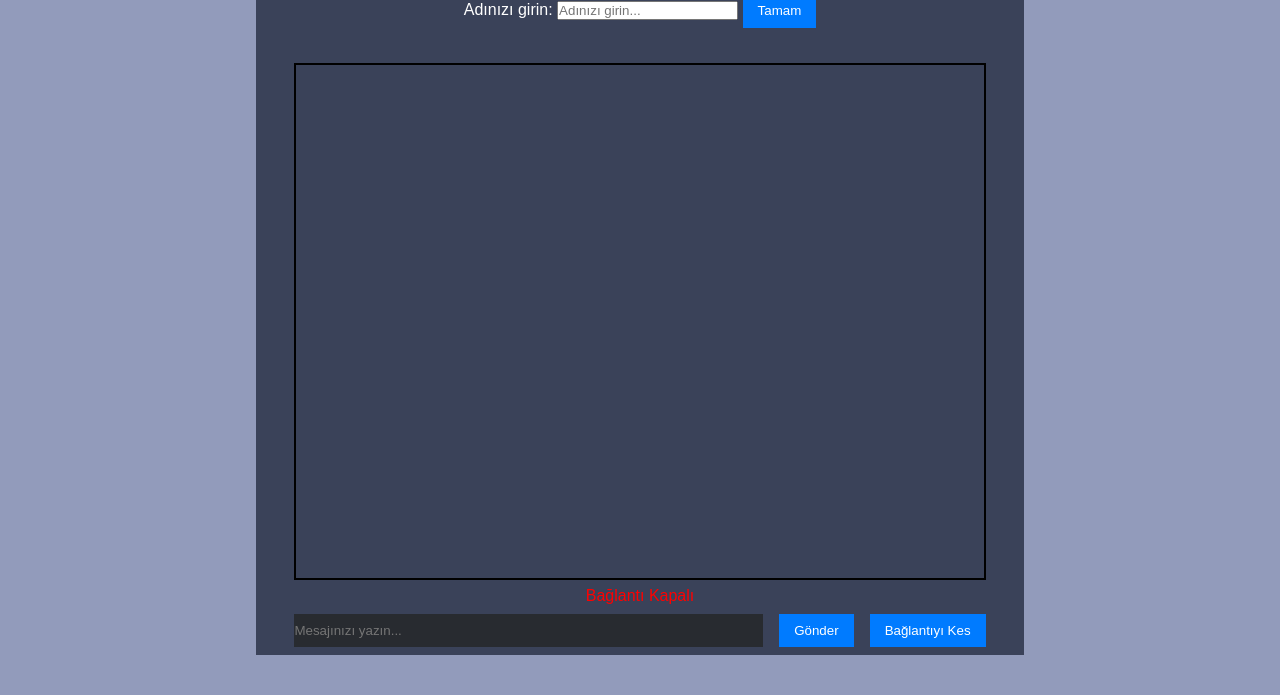
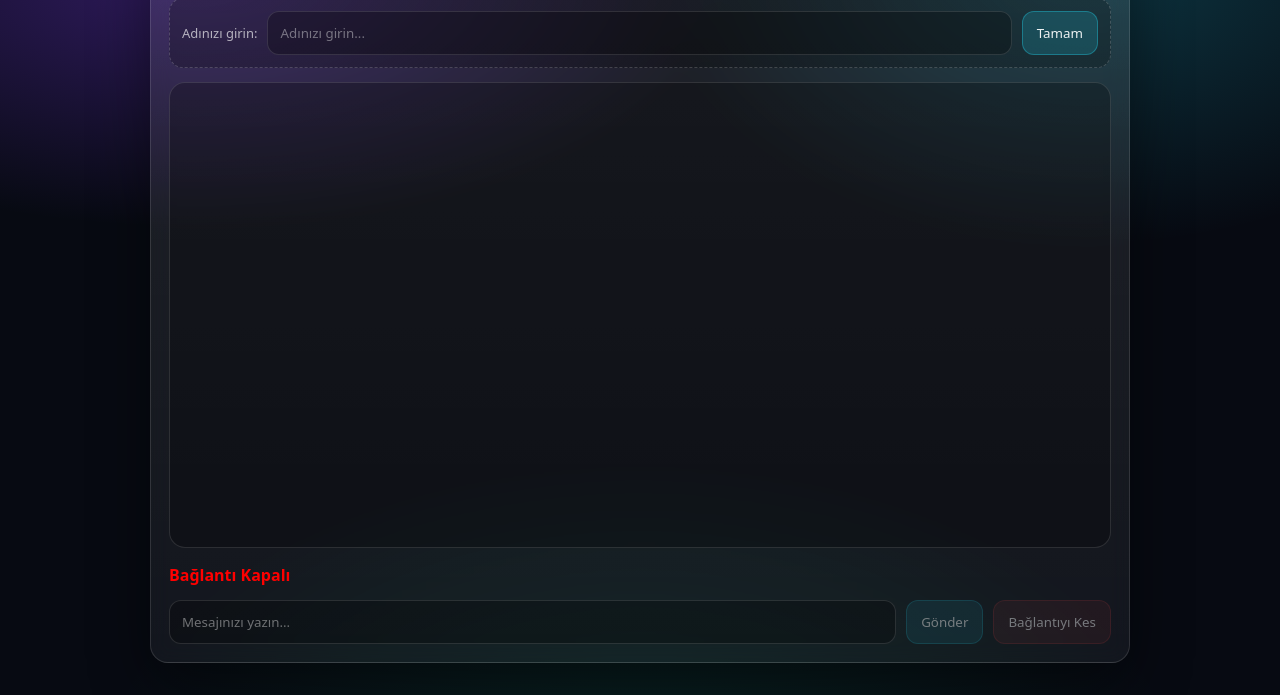
Before and after one commit to kubracetinkaya1/chat-app-, a website: page chat-app/index.html in a window 1280 px wide. Shown: the part 105-800 px from the top of the page. Drawn offline with Linux system fonts and the light colour scheme.

Commit message:
ui : simplify styles and improve button design

```diff
--- a/chat-app/index.html
+++ b/chat-app/index.html
@@ -13,7 +13,7 @@
 			<div class="name-section" id="name-section">
 				<label for="name-input">Adınızı girin:</label>
 				<input type="text" id="name-input" placeholder="Adınızı girin..." />
-				<button onclick="setName()">Tamam</button>
+				<button class="btn primary" onclick="setName()">Tamam</button>
 			</div>
 			<div class="chat-box" id="chat-box"></div>
 			<div class="connection-status">
@@ -21,11 +21,12 @@
 			</div>
 			<div class="message-input">
 				<input type="text" id="message-input" placeholder="Mesajınızı yazın..." disabled />
-				<button id="send-button" onclick="sendMessage()" disabled>Gönder</button>
-				<button id="disconnect-button" onclick="disconnect()" disabled>
-					Bağlantıyı Kes
-				</button>
-				<button id="reconnect-button" onclick="reconnect()" style="display: none">
+				<button id="send-button" class="btn primary" onclick="sendMessage()" disabled>Gönder</button>
+				<button id="disconnect-button" class="btn danger" onclick="disconnect()" disabled>
+                 Bağlantıyı Kes
+                </button>
+
+				<button id="reconnect-button" class="btn success" onclick="reconnect()" style="display: none">
 					Tekrar Bağlan
 				</button>
 			</div>
--- a/chat-app/style.css
+++ b/chat-app/style.css
@@ -1,111 +1,152 @@
-* {
-	box-sizing: border-box;
-	padding: 0;
-	margin: 0;
-	font-family: "Rubik", sans-serif;
-	line-height:1;
-	/*border: 0.5px black solid;*/
-	/* outline: 2px solid black;  */
+:root{
+  --bg: #070a12;
+  --text: rgba(255,255,255,.92);
+  --muted: rgba(255,255,255,.65);
+  --b: rgba(255,255,255,.12);
+  --card1: rgba(255,255,255,.10);
+  --card2: rgba(255,255,255,.05);
+  --panel: rgba(0,0,0,.26);
+  --input: rgba(0,0,0,.28);
 
+  --primary-bg: rgba(34,211,238,.18);
+  --primary-b: rgba(34,211,238,.35);
+  --danger-bg: rgba(239,68,68,.14);
+  --danger-b: rgba(239,68,68,.28);
+  --success-bg: rgba(16,185,129,.16);
+  --success-b: rgba(16,185,129,.30);
 }
-img {
-	display: flex;
 
-	object-fit: contain;
+*{ box-sizing:border-box; margin:0; padding:0; font-family: ui-sans-serif,system-ui,-apple-system,Segoe UI,Roboto,Arial; }
+html,body{ height:100%; }
+
+body{
+  background:
+    radial-gradient(900px 420px at 15% 10%, rgba(124,58,237,.35), transparent 60%),
+    radial-gradient(800px 520px at 85% 8%, rgba(34,211,238,.22), transparent 55%),
+    radial-gradient(900px 520px at 50% 110%, rgba(16,185,129,.14), transparent 60%),
+    var(--bg);
+  min-height:100vh;
+  display:grid;
+  place-items:center;
+  padding:24px;
+  color:var(--text);
 }
-body{
-    background-color: #929bbb;
-    height: 100dvh;
-    display: flex;
-    align-items: center;
 
+.container{
+  width:min(980px,100%);
+  height:min(92vh,860px);
+  display:flex;
+  flex-direction:column;
+  gap:14px;
+  padding:18px;
+  border-radius:18px;
+  border:1px solid var(--b);
+  background: linear-gradient(180deg, var(--card1), var(--card2));
+  box-shadow: 0 22px 60px rgba(0,0,0,.45);
+  backdrop-filter: blur(10px);
 }
-.container {
-    margin: 0 auto;
-	display: flex;
-	width: 60dvw;
-	height: 90dvh;
-    align-content: center;
-	background-color: #3a4259;
-	justify-content: center;
-	align-items: center;
-flex-direction: column;
-background-image:url(misc/background.jpg);
-background-repeat: no-repeat;
-background-size: cover;
 
+.header{
+  font-size:28px;
+  letter-spacing:.3px;
+  color:var(--text);
 }
+
 .name-section{
-    flex-basis: 10%;
-align-content: center;
-color: white;
+  display:flex;
+  align-items:center;
+  gap:10px;
+  flex-wrap:wrap;
+  padding:12px;
+  border-radius:14px;
+  border:1px dashed rgba(255,255,255,.18);
+  background: rgba(0,0,0,.22);
 }
+
+.name-section label{ font-size:13px; color:var(--muted); }
+
+input[type="text"]{
+  flex:1 1 240px;
+  height:44px;
+  padding:0 12px;
+  border-radius:12px;
+  border:1px solid var(--b);
+  outline:none;
+  background:var(--input);
+  color:var(--text);
+}
+input[type="text"]::placeholder{ color: rgba(255,255,255,.40); }
+
 .chat-box{
-    display: flex;
-    flex-grow: 1;
-    width: 90%;
-    padding: 1rem;
-    border: 2px solid black;
-    margin-top: 1em;
-    margin-bottom: 0.5em;
-    align-items: end;
-    flex-direction: column;
-    justify-content: safe flex-end;
-    gap: 8px;
-    overflow-y: scroll;
+  flex:1;
+  width:100%;
+  padding:14px;
+  overflow-y:auto;
+  border-radius:16px;
+  border:1px solid var(--b);
+  background:var(--panel);
+  display:flex;
+  flex-direction:column;
+  gap:10px;
+}
+.chat-box::-webkit-scrollbar{ width:10px; }
+.chat-box::-webkit-scrollbar-thumb{
+  background: rgba(255,255,255,.18);
+  border-radius:999px;
+  border:2px solid transparent;
+  background-clip:content-box;
+}
 
+.connection-status #connection-status{
+  margin: 2px 0 0;
+  font-weight:600;
+}
 
+.message-input{
+  display:flex;
+  gap:10px;
+  flex-wrap:wrap;
 }
-.header{
-    color: white;
-    margin-top: 8px;
-}
-.message-input{
-    display: flex;
-    width: 90%;
-    gap: 1em;
-    margin-bottom: 8px;
-}
-#message-input{
-    flex-grow: 1;
-    background-color: #282b30;
-    border: 0px;
-    color: white;
-}
-button {
-    padding: 10px 15px;
-    background-color: #007bff;
-    color: #fff;
-    border: none;
-    cursor: pointer;
-}
-button:hover {
-    background-color: #0056b3;
+#message-input{ flex:1 1 320px; }
+
+.kendi-mesaj, .baska-mesaj{
+  margin:0;
+  padding:10px 12px;
+  border-radius:14px;
+  border:1px solid var(--b);
+  max-width:min(720px,92%);
+  line-height:1.35;
+  word-break:break-word;
 }
 .kendi-mesaj{
-align-self: flex-end;
-color: white;
-background-color:  	#7289da;
-padding: 1rem;
-border-radius: 8px;
-outline: 1px solid black;
-max-width: 100%;
-word-break: break-all;
-min-height: fit-content;
-
-
-
+  align-self:flex-end;
+  background: linear-gradient(135deg, rgba(124,58,237,.40), rgba(34,211,238,.18));
+  border-color: rgba(124,58,237,.30);
 }
 .baska-mesaj{
-    align-self: flex-start;
-    color: white;
-    background-color: #282b30;
-    padding: 1rem;
-    border-radius: 8px;
-    outline: 1px solid black;
-    word-break: break-all;
-    max-width: 100%;
+  align-self:flex-start;
+  background: rgba(255,255,255,.06);
 }
-#connection-status{
-    margin-bottom: 10px;
+
+.btn{
+  height:44px;
+  padding:0 14px;
+  border-radius:12px;
+  border:1px solid rgba(255,255,255,.14);
+  background: rgba(255,255,255,.06);
+  color:var(--text);
+  cursor:pointer;
+  transition: transform .06s ease, filter .2s ease, opacity .2s ease;
 }
+.btn:hover{ filter:brightness(1.08); }
+.btn:active{ transform:scale(.98); }
+.btn:disabled{ opacity:.45; cursor:not-allowed; }
+
+.btn.primary{ background:var(--primary-bg); border-color:var(--primary-b); }
+.btn.danger{ background:var(--danger-bg); border-color:var(--danger-b); }
+.btn.success{ background:var(--success-bg); border-color:var(--success-b); }
+
+@media (max-width:520px){
+  .container{ height:92vh; }
+  .header{ font-size:22px; }
+}
```
